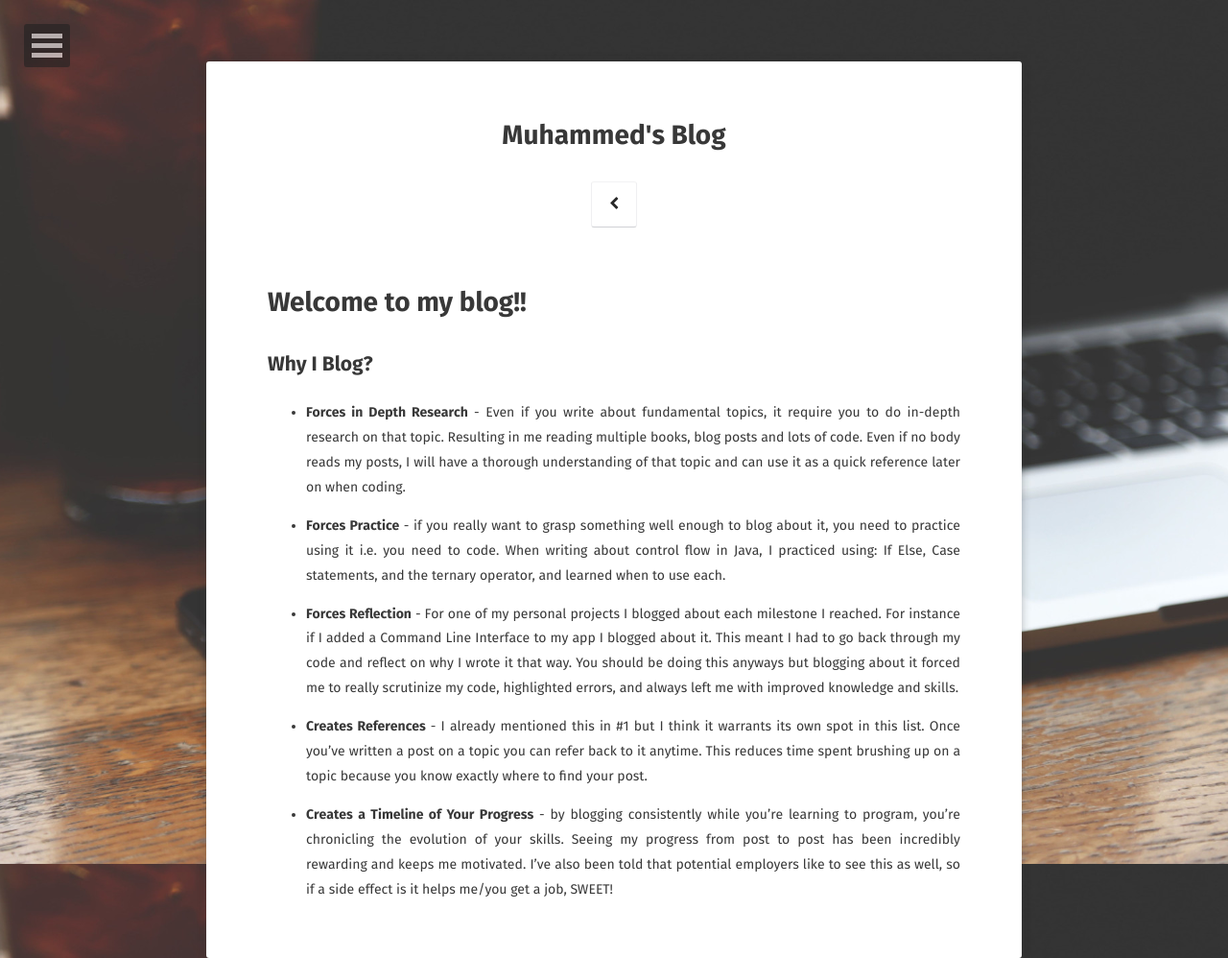
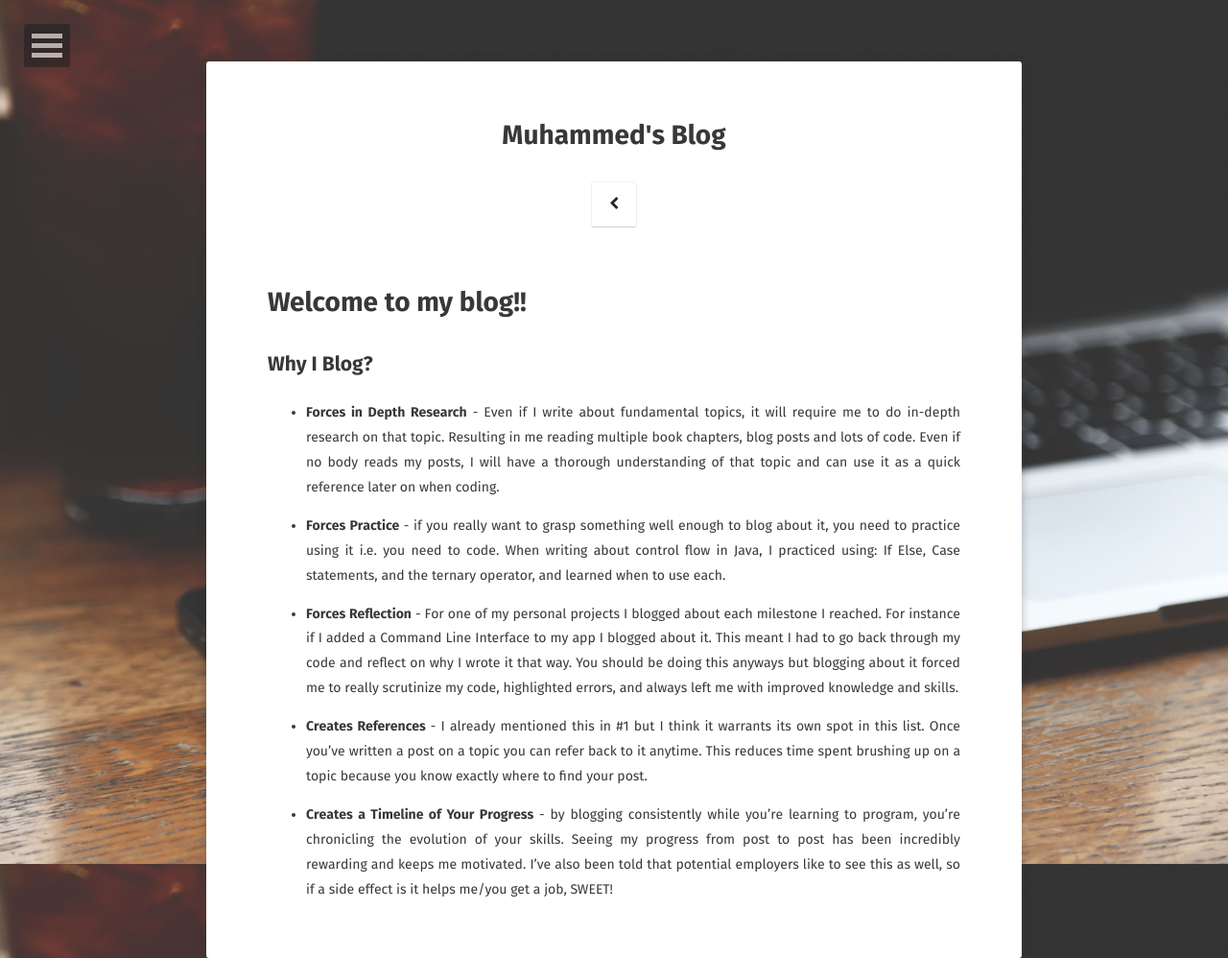
Before and after one commit to MuhammedMujahid/portfolio-blog, a Jekyll site: the page built from about/index.md, in a window 1280 px wide. Shown: the whole page at 96% size. Built offline with Jekyll 4.4.1, drawn with Linux system fonts in a browser that asks for light colours; some web fonts are replaced.

Commit message:
ka'ching

```diff
--- a/about/index.md
+++ b/about/index.md
@@ -10,7 +10,7 @@ comments: false
 
 ## Why I Blog?
 
-- **Forces in Depth Research** - Even if you write about fundamental topics, it require you to do in-depth research on that topic. Resulting in me reading multiple books, blog posts and lots of code. Even if no body reads my posts, I will have a thorough understanding of that topic and can use it as a quick reference later on when coding.
+- **Forces in Depth Research** - Even if I write about fundamental topics, it will require me to do in-depth research on that topic. Resulting in me reading multiple book chapters, blog posts and lots of code. Even if no body reads my posts, I will have a thorough understanding of that topic and can use it as a quick reference later on when coding.
 
 - **Forces Practice** - if you really want to grasp something well enough to blog about it, you need to practice using it i.e. you need to code. When writing about control flow in Java, I practiced using: If Else, Case statements, and the ternary operator, and learned when to use each.
 
```
